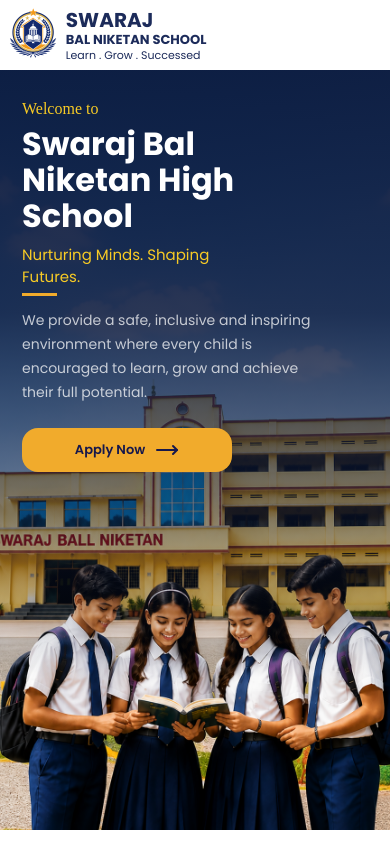
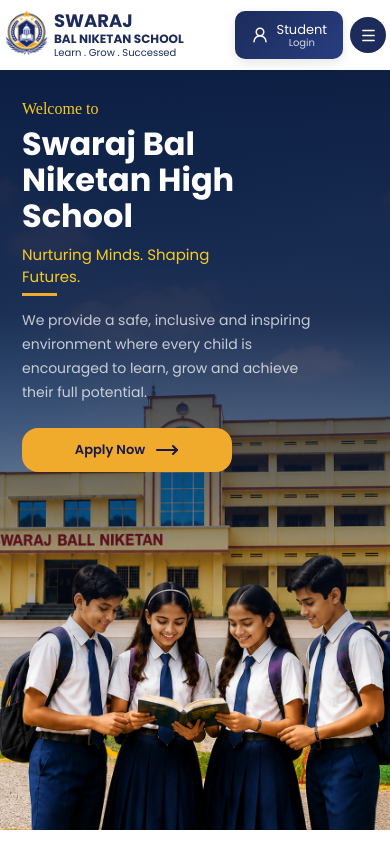
Before and after one commit to shubhchoudhary117/swaraj-bal-niketan, a React (Vite) app: page / in a window 390 px wide. Shown: the top 844 px of the page. Built offline with nearby package versions, Linux system fonts and the light colour scheme.

Commit message:
add teachers section

```diff
--- a/src/shared/layouts/public-header/PublicHeader.scss
+++ b/src/shared/layouts/public-header/PublicHeader.scss
@@ -176,7 +176,7 @@
 
 
         &__nav {
-            width: 96%;
+            width: 98%;
             height: 100%;
         }
 
@@ -186,33 +186,31 @@
         }
 
         &__logoblock {
-            gap: 8px;
+            gap: 5px;
         }
 
         &__slogo {
-            width: 50px;
-            height: 50px;
+            width: 45px;
+            height: 45px;
         }
 
-
-
         &__title {
-            font-size: 20px;
-            line-height: 24px;
+            font-size: 18px;
+            line-height: 22px;
         }
 
         &__subtitle {
-            font-size: 13px;
-            line-height: 16px;
+            font-size: 12px;
+            line-height: 14px;
         }
 
         &__tagline {
-            font-size: 11px;
+            font-size: 10px;
             line-height: 14px;
         }
 
         &__right {
-            gap: 17px;
+            gap: 7px;
         }
 
         &__hamburger {
@@ -266,7 +264,7 @@
         }
 
         &__actions {
-            display: none;
+            margin-left: 10x;
         }
     }
 
@@ -280,41 +278,18 @@
      .p-header__sidebar-action-btn {
         min-width: 90%;
         height: 48px;
-        padding: 0 16px;
-        font-size: 16px;
-        color: #fff;
-        background: linear-gradient(135deg, $primary-color, lighten($primary-color, 10%));
-        border: none;
-        border-radius: 10px;
-        cursor: pointer;
-        transition: all 0.3s ease;
-
-        display: flex;
-        align-items: center;
-        gap: 8px;
-
-        box-shadow: 0 4px 12px rgba(0, 0, 0, 0.1);
-
-        &:hover {
-            transform: translateY(-2px);
-            box-shadow: 0 6px 18px rgba(0, 0, 0, 0.15);
-        }
+        padding: 0 14px;
+        font-size: 15px;
+        gap: 5px;
 
         .icon {
-            width: 18px;
-            height: 18px;
+            width: 16px;
+            height: 16px;
         }
 
         .text {
-            display: flex;
-            flex-direction: column;
-            align-items: start;
-            line-height: 1;
-
             small {
-                font-size: 10px;
-                opacity: 0.8;
-                margin-top: 4px;
+                font-size: 9px;
             }
         }
     }
--- a/src/shared/layouts/public-header/PublicHeader.tsx
+++ b/src/shared/layouts/public-header/PublicHeader.tsx
@@ -107,6 +107,9 @@
                             </span>
                         </button>
                     </div>
+                    <div className="p-header__hamburger" onClick={() => setOpen(!open)}>
+                        {open ? <X className='icon' /> : <Menu className='icon' />}
+                    </div>
                 </div>
             </nav>
         </header>
```
